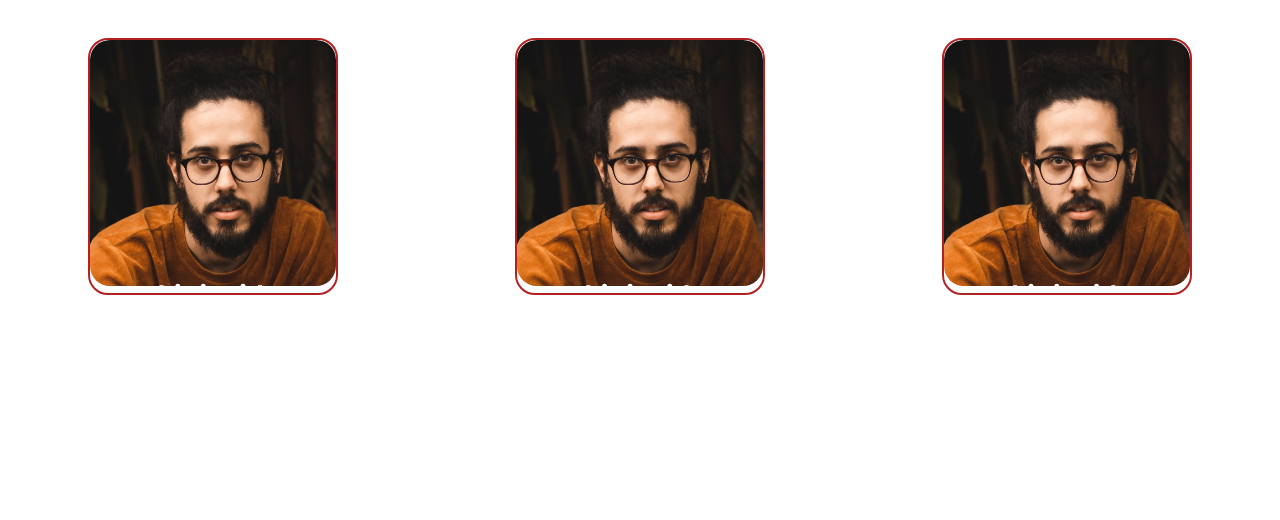
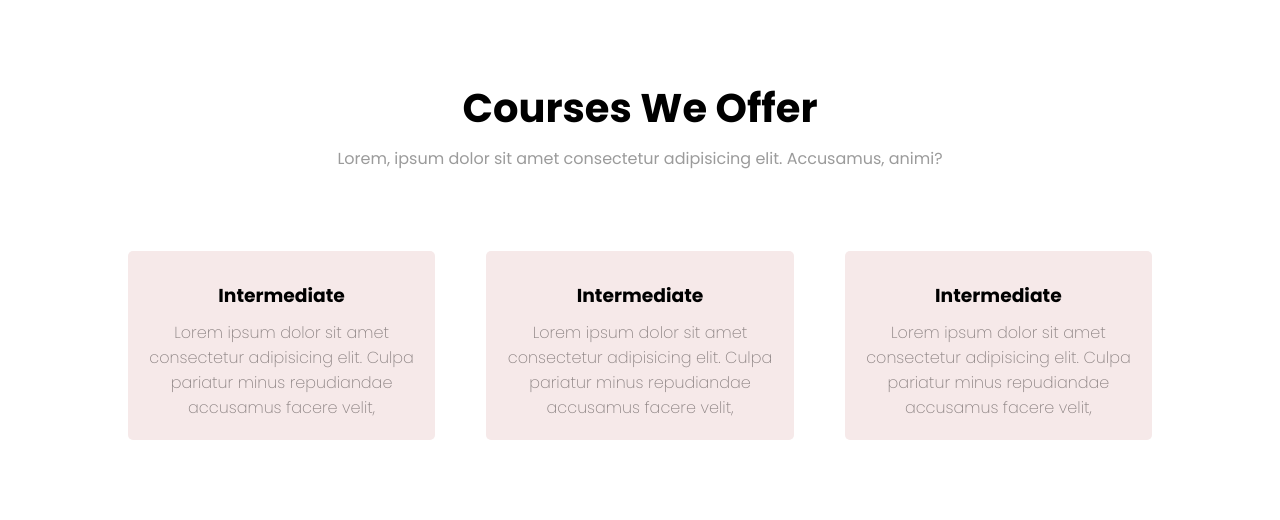
Before and after one commit to ibrahimsifat/University-website, a plain HTML site: page index.html in a window 1280 px wide. Shown: the part 802-1322 px from the top of the page. Before the commit the page ends 1137 px from the top, so only its background shows below. Drawn offline with Linux system fonts and the light colour scheme.

Commit message:
ourcourses

```diff
--- a/index.html
+++ b/index.html
@@ -37,43 +37,47 @@
             </section>
     </header>
 
-    <section class="cont" id="slider-container">
-        <div class="slider">
-            <div class="">
-                <div class="image"><img src="img/user2.jpg" alt=""></div>
+    <!-- Courses we offer section star here -->
+
+    <section>
+        <div class="courses">
+            <div class="sec-hadding">
+                <h1>Courses We Offer</h1>
+                <p>Lorem, ipsum dolor sit amet consectetur adipisicing elit. Accusamus, animi?</p>
             </div>
-            <div class="slider-text">
-                <h1>this is Title</h1>
-                <p>Lorem ipsum, dolor sit amet consectetur adipisicing elit. Enim omnis in autem ratione necessitatibus ducimus at labore ipsum, fugiat accusantium reiciendis rem, ab velit. Praesentium, quia! Autem neque dicta magni?</p>
+            <div class="courses-wapper">
+                <div class="card">
+                    <h3>Intermediate</h3>
+                    <p>Lorem ipsum dolor sit amet consectetur adipisicing elit. Culpa pariatur minus repudiandae accusamus facere velit, </p>
+                </div>
+                <div class="card">
+                    <h3>Intermediate</h3>
+                    <p>Lorem ipsum dolor sit amet consectetur adipisicing elit. Culpa pariatur minus repudiandae accusamus facere velit, </p>
+                </div>
+                <div class="card">
+                    <h3>Intermediate</h3>
+                    <p>Lorem ipsum dolor sit amet consectetur adipisicing elit. Culpa pariatur minus repudiandae accusamus facere velit,</p>
+                </div>
             </div>
-
         </div>
-        <div class="slider">
-            <div class="">
-                <div class="image"><img src="img/user2.jpg" alt=""></div>
-            </div>
-            <div class="slider-text">
-                <h1>this is Title</h1>
-                <p>Lorem ipsum, dolor sit amet consectetur adipisicing elit. Enim omnis in autem ratione necessitatibus ducimus at labore ipsum, fugiat accusantium reiciendis rem, ab velit. Praesentium, quia! Autem neque dicta magni?</p>
-            </div>
-
-        </div>
-        <div class="slider">
-            <div class="">
-                <div class="image"><img src="img/user2.jpg" alt=""></div>
-            </div>
-            <div class="slider-text">
-                <h1>this is Title</h1>
-                <p>Lorem ipsum, dolor sit amet consectetur adipisicing elit. Enim omnis in autem ratione necessitatibus ducimus at labore ipsum, fugiat accusantium reiciendis rem, ab velit. Praesentium, quia! Autem neque dicta magni?</p>
-            </div>
-
-        </div>
+    </section>
 
 
 
 
 
-    </section>
+
+
+
+
+
+
+
+
+
+
+
+
     <script src="main.js"></script>
 </body>
 
--- a/style.css
+++ b/style.css
@@ -112,62 +112,57 @@ nav ul li a {
 }
 
 
-/* about style start here */
+/* -----------------------------
+our courses offer style start here
+------------------------------*/
 
-.slider {
-    width: 250px;
-    border: 2px solid firebrick;
-    border-radius: 20px;
+.courses {
     margin: 40px 0;
-    position: relative;
-    overflow: hidden;
+    max-width: 80%;
+    margin: 0 auto;
 }
 
-.slider img {
-    width: 100%;
-    height: 100%;
-    border-radius: 20px;
+.courses .sec-hadding {
+    text-align: center;
+    margin: 80px 0;
 }
 
-.slider .slider-text {
-    position: absolute;
-    bottom: -100%;
-    left: 0;
-    background-color: rgba(103, 48, 18, 0.411);
-    width: 100%;
-    height: 100%;
-    border-radius: 20px;
-    display: flex;
-    justify-content: center;
-    flex-direction: column;
-    align-items: center;
-    padding: 0 15px;
-    text-align: center;
+.courses .sec-hadding h1 {
+    margin-bottom: 8px;
+    font-size: 40px;
 }
 
-.slider .slider-text h1 {
-    color: white;
-    margin: 20px 0;
+.courses .sec-hadding p {
+    color: #9b9b9b;
 }
 
-.slider .slider-text {
-    color: white;
+.courses-wapper {
+    display: flex;
+    justify-content: space-between;
 }
 
-.slider:hover .slider-text {
-    bottom: 0%;
-    transition: 1s ease-out;
+.courses-wapper .card {
+    background-color: #f6e9e9;
+    flex-basis: 30%;
+    text-align: center;
+    padding: 20px 8px;
+    border-radius: 5px;
+    transition: box-shadow .3s ease;
+    margin-bottom: 80px;
 }
 
-#slider-container {
-    display: flex;
-    justify-content: space-around;
-    align-items: center;
+.courses-wapper .card:hover {
+    box-shadow: rgba(0, 0, 0, 0.45) 0px 10px 25px -20px;
 }
 
-.slider:hover .image img {
-    transform: scale(1.5);
-    transition: transform 1s ease-in-out
+.courses-wapper .card h3 {
+    padding: 10px 0;
+}
+
+.courses-wapper .card p {
+    font-size: 14;
+    color: #8b8282;
+    font-weight: lighter;
 }
 
 
@@ -215,6 +210,12 @@ nav ul li a {
     }
 }
 
+@media (max-width:700px) {
+    .courses-wapper {
+        flex-direction: column;
+    }
+}
+
 @media (max-width:450px) {
     nav .logo {
         width: 100%;
```
